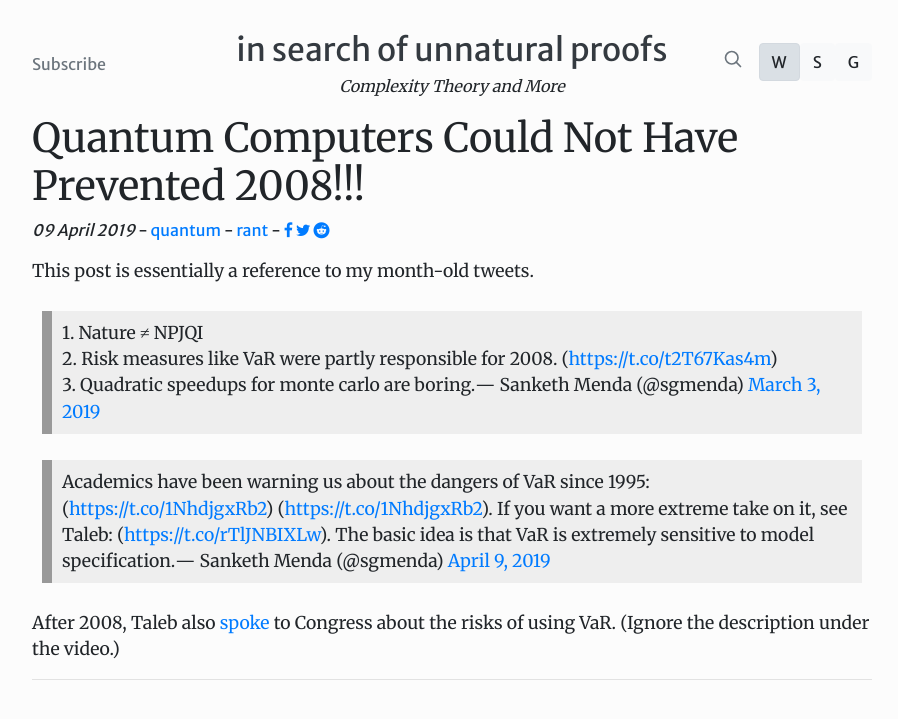
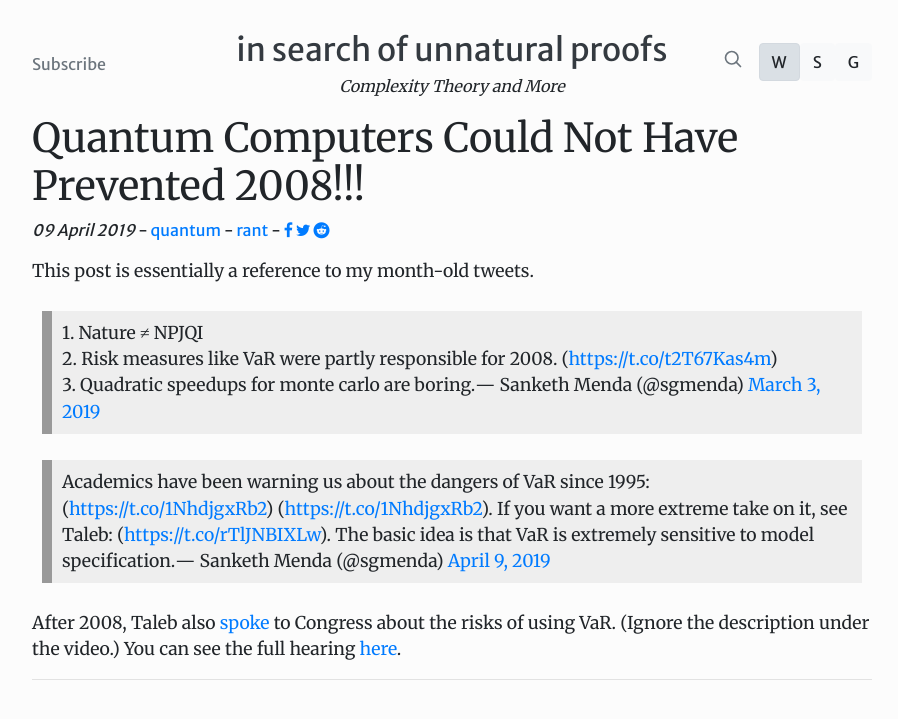
Before and after one commit to unnatural-proofs/unnatural-proofs.github.io, a Jekyll site: the page built from _posts/2019-4-9-quantum-computers-could-not-have-prevented-2008.md, in a window 1280 px wide. Shown: the top 719 px of the page, without its empty margins (188-1086 px from the left). Built offline with Jekyll 4.4.1, drawn with Linux system fonts in a browser that asks for light colours; nearby versions of some CDN libraries; comment, search, counter and statistics services are not loaded.

Commit message:
new link

```diff
--- a/_posts/2019-4-9-quantum-computers-could-not-have-prevented-2008.md
+++ b/_posts/2019-4-9-quantum-computers-could-not-have-prevented-2008.md
@@ -16,4 +16,4 @@ This post is essentially a reference to my month-old tweets.
 <blockquote class="twitter-tweet tw-align-center" data-conversation="none" data-lang="en"><p lang="en" dir="ltr">Academics have been warning us about the dangers of VaR since 1995: (<a href="https://t.co/1NhdjgxRb2">https://t.co/1NhdjgxRb2</a>) (<a href="https://t.co/1NhdjgxRb2">https://t.co/1NhdjgxRb2</a>). If you want a more extreme take on it, see Taleb: (<a href="https://t.co/rTlJNBIXLw">https://t.co/rTlJNBIXLw</a>). The basic idea is that VaR is extremely sensitive to model specification.</p>&mdash; Sanketh Menda (@sgmenda) <a href="https://twitter.com/sgmenda/status/1115624921714044929?ref_src=twsrc%5Etfw">April 9, 2019</a></blockquote>
 <script async src="https://platform.twitter.com/widgets.js" charset="utf-8"></script>
 
-After 2008, Taleb also [spoke](http://nassimtaleb.org/2010/06/nassim-taleb-speaks-to-congress-value-at-risk-var/) to Congress about the risks of using VaR. (Ignore the description under the video.)
+After 2008, Taleb also [spoke](http://nassimtaleb.org/2010/06/nassim-taleb-speaks-to-congress-value-at-risk-var/) to Congress about the risks of using VaR. (Ignore the description under the video.) You can see the full hearing [here](https://youtu.be/40Gkp0wJplU).
```
